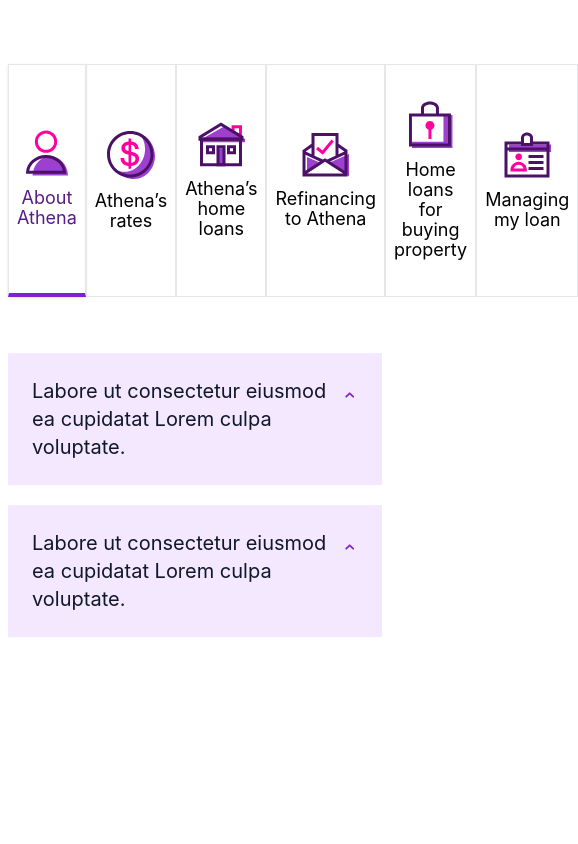
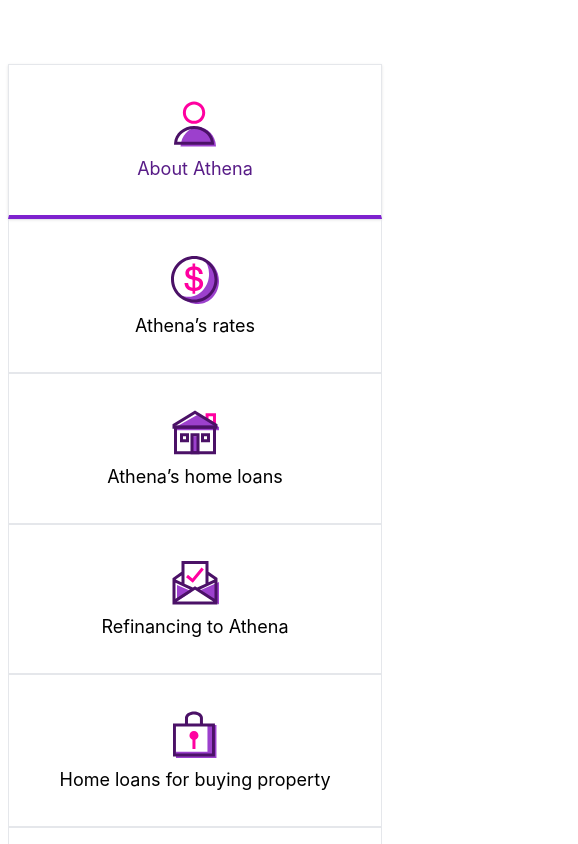
Before and after one commit to hr-sobuj/tab-accordion, a Next.js app: page / in a window 390 px wide. Shown: the top 844 px of the page, 578 px wide, since content can reach past the window. Built offline with nearby package versions, Linux system fonts and the light colour scheme.

Commit message:
initial responsiveness done

```diff
--- a/pages/index.js
+++ b/pages/index.js
@@ -217,11 +217,11 @@
       {/* tab  */}
       <div className="w-full max-w-6xl px-2 py-16 sm:px-0 mx-auto">
         <Tab.Group>
-          <Tab.List className="flex md:flex-row bg-white xs:flex-col">
+          <Tab.List className="flex flex-col bg-white md:flex-row">
             {tabs.map((item, index) => {
               return (
                 <>
-                  <Tab
+                  <Tab as="div"
                     key={index}
                     className={({ selected }) =>
                       classNames(
```
